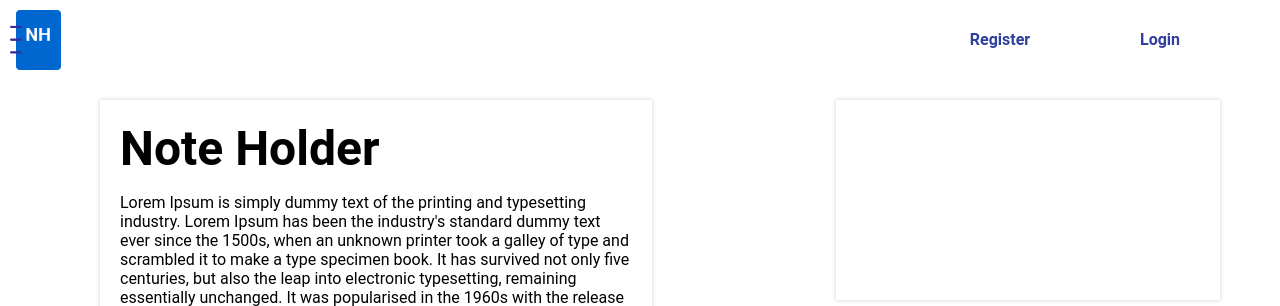
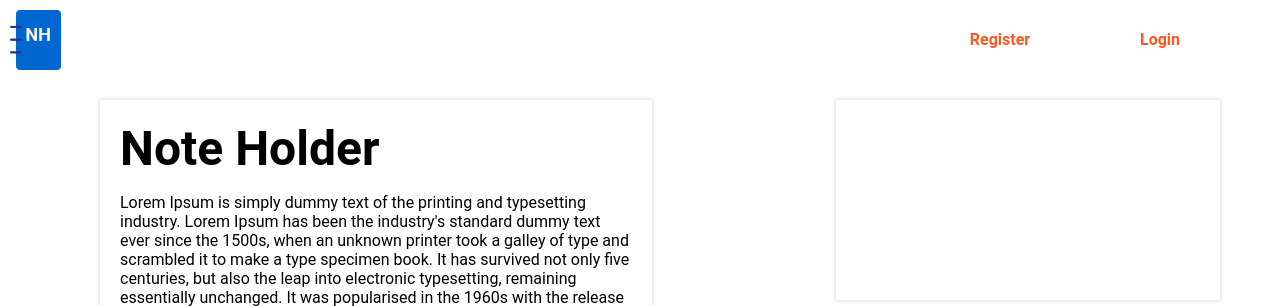
Before and after one commit to EgorkaXXX/NoteHolder, a PHP site: page / in a window 1280 px wide. Shown: the top 306 px of the page. Run offline with PHP 8.4, Linux system fonts and the light colour scheme; style sheets or scripts are compiled from the project's sources.

Commit message:
Update index.scss
better btn colors

```diff
--- a/scss/index.scss
+++ b/scss/index.scss
@@ -61,8 +61,8 @@ body{
 	box-shadow: 0 0 0px lightgray;
 	border-radius: 5px;
 	transition: all 0.5s;
-	color: $dark_indigo;
-	&:hover{background: $orange;}
+	color: $orange;
+	&:hover{background: $light_indigo;}
 
 }
 
```
